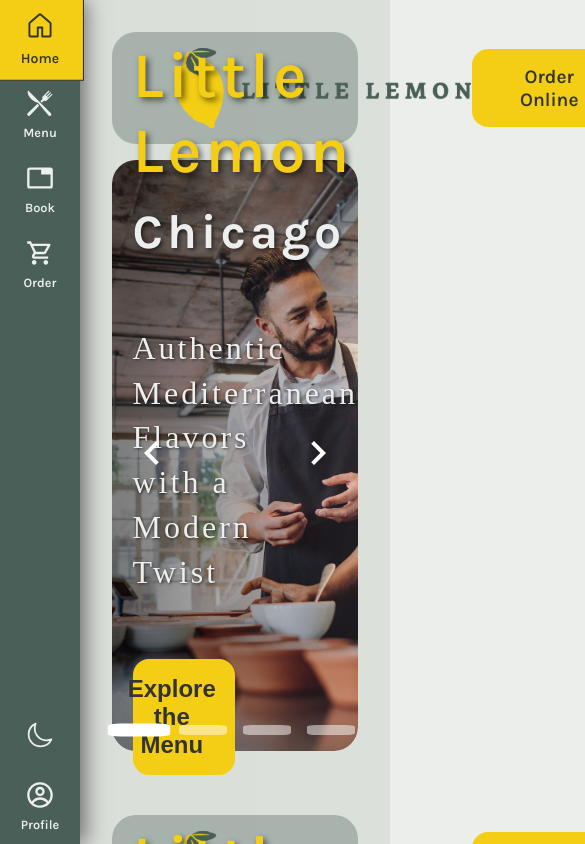
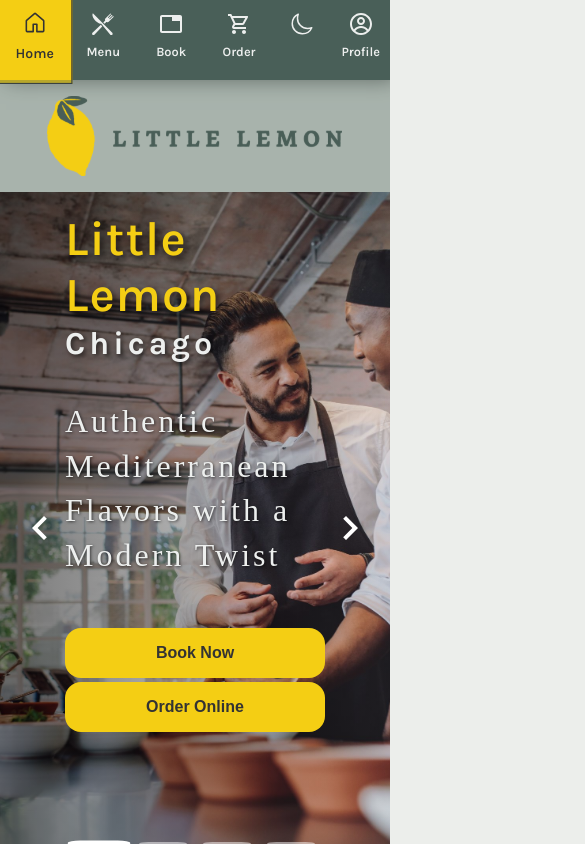
Before and after one commit to dluksa20/Little-lemon, a React (Vite) app: page / in a window 390 px wide. Shown: the top 844 px of the page, 585 px wide, since content can reach past the window. Built offline with nearby package versions, Linux system fonts and the light colour scheme; a web font is replaced by a local one.

Commit message:
mobile layout hero section

```diff
--- a/src/App.css
+++ b/src/App.css
@@ -4,15 +4,7 @@
 
 @media screen and (max-width: 768px) {
     .app {
-        margin-left: 80px;
+        margin-left: 0px;
     }
 
 }
-
-/* Media queries */
-@media screen and (min-width: 1920px) {
-    .app {
-        justify-self: center;
-    }
-
-}
--- a/src/components/hero/Hero.css
+++ b/src/components/hero/Hero.css
@@ -11,6 +11,7 @@
     --f-header: 'Karla', 'sans-serif';
     --f-text: 'Markazi Text', 'sans-serif';
     --f-bold: 600;
+    --f-sm: 1rem;
     --f-md: 2rem;
     --f-lg: 3rem;
     --f-xl: 4rem;
@@ -22,9 +23,6 @@ main {
     padding: 2rem;
     position: relative;
 }
-
-/* Hero.css */
-
 
 
 /* Hero top navigation */
@@ -58,7 +56,7 @@ main {
     padding: 1rem 3rem;
     background-color: var(--primary-color-2);
     color: var(--highlight-color-2);
-    font-size: 1.2rem;
+    font-size: var(--f-sm);
     font-family: var(--f-header);
     font-weight: var(--f-bold);
     border: none;
@@ -79,7 +77,7 @@ main {
 /* Hero slider */
 
   .hero-slider {
-    height: 70vh;
+    height: 80vh;
     width: 100%;
     position: relative;
 }
@@ -125,7 +123,7 @@ main {
     letter-spacing: 3px;
 }
 
-.explore-menu-button {
+.explore-menu-button, .hero-button-sm {
     background-color: var(--primary-color-2);
     color: var(--highlight-color-2);
     padding: 1rem 2rem;
@@ -140,6 +138,9 @@ main {
     cursor: pointer;
     gap: 1rem;
     transition: all 0.3s ease;
+  }
+  .hero-button-sm {
+    display: none;
   }
 
   .explore-menu-button:hover {
@@ -159,11 +160,57 @@ main {
     transform: translateX(5px); /* Arrow moves when button is hovered */
   }
 
+@media screen and (max-width: 1024px) {
+    .hero-logo-wrapper {
+        flex-wrap: wrap;
+        justify-content: center;
+        gap: 1rem;
+    }
+    .hero-buttons {
+        width: 100%;
+        display: flex;
+        justify-content: space-evenly;
+    }
+    .slider-content {
+        gap: .1rem;
+        grid-column: 3 / span 8;
+        grid-row: 2 / span 8;
+    }
 
-/* Media queries */
-@media screen and (min-width: 1920px) {
-    main {
-        width: 1920px;
+    .slider-content h1 {
+        font-size: var(--f-lg);
+        letter-spacing: 1px;
+    }
+    .slider-content h2 {
+        font-size: var(--f-md);
+    }
+    .slider-content p {
+        font-size: var(--f-md);
+    }
+    .explore-menu-button {
+        display: none;
+    }
+    .hero-button-sm {
+        font-size: var(--f-sm);
+        display: flex;
+        margin-bottom: .2rem;
     }
 
 }
+
+@media screen and (max-width: 768px) {
+    main {
+        padding: 0;
+
+    }
+    .hero-logo-wrapper {
+        border-radius: 0;
+        margin-bottom: 0;
+    }
+    .hero-slider {
+        border-radius: 0;
+    }
+    .hero-buttons {
+        display: none;
+    }
+}
--- a/src/components/hero/Hero.jsx
+++ b/src/components/hero/Hero.jsx
@@ -32,6 +32,12 @@ const Hero = () => {
           <button className='explore-menu-button'>
             Explore the Menu <FaArrowRight />
           </button>
+          <button className='hero-button-sm'>
+            Book Now
+          </button>
+          <button className='hero-button-sm'>
+            Order Online
+          </button>
         </div>
 
       </ImageSlider>
--- a/src/components/hero/ImageSlider.css
+++ b/src/components/hero/ImageSlider.css
@@ -9,7 +9,7 @@
     width: 100%;
     display: flex;
     overflow: hidden;
-    border-radius: 1.5rem;
+    /* border-radius: 1.5rem; */
     position: absolute;
 
 }
@@ -86,3 +86,27 @@
     width: 3rem;
     height: 3rem;
 }
+
+.slider-btn-left {
+    left: 0;
+    border-radius:1.5rem 0 0 1.5rem ;
+}
+.slider-btn-right {
+    right: 0;
+    border-radius: 0 1.5rem 1.5rem 0;
+}
+
+@media screen and (max-width: 768px) {
+    .slider-img {
+        border-radius: 0;
+    }
+    .slider-wrapper {
+        border-radius: 0;
+    }
+    .slider-overlay {
+        border-radius: 0;
+    }
+    .slider-btn-left, .slider-btn-right {
+        border-radius: 0;
+    }
+}
--- a/src/components/hero/ImageSlider.jsx
+++ b/src/components/hero/ImageSlider.jsx
@@ -1,4 +1,4 @@
-import React, { useState, useMemo, Children } from 'react';
+import React, { useState } from 'react';
 import './ImageSlider.css';
 import { MdChevronLeft, MdChevronRight } from 'react-icons/md';
 
@@ -17,11 +17,11 @@ const ImageSlider = ({ slides, children,style, className}) => {
     return (
         <div className={className} style={{...style}}>
             <div className="slider-wrapper">
-                {slides.map(slide => (
+                {slides.map((slide, index) => (
                     <img
-                        key={slide}
+                        key={index}
                         src={slide}
-                        alt={`slide-${slide}`}
+                        alt={`slide-${index}`}
                         className="slider-img"
                         loading='lazy'
                         style={{ translate: `${-100 * current}%` }}
@@ -35,16 +35,14 @@ const ImageSlider = ({ slides, children,style, className}) => {
             </div>
 
             <button
-                className="slider-btn"
+                className="slider-btn slider-btn-left"
                 onClick={prevSlide}
-                style={{ left: 0, borderRadius: '1.5rem 0 0 1.5rem' }}
             >
                 <MdChevronLeft />
             </button>
             <button
-                className="slider-btn"
+                className="slider-btn slider-btn-right"
                 onClick={nextSlide}
-                style={{ right: 0, borderRadius: '0 1.5rem 1.5rem 0' }}
             >
                 <MdChevronRight />
             </button>
@@ -52,6 +50,7 @@ const ImageSlider = ({ slides, children,style, className}) => {
             <div className='slider-dots'>
                 {slides.map((_, index) => (
                     <div
+                    key={index}
                     className={index === current ? 'active' : ''}
                     onClick={() => setCurrent(index)}></div>
                 ))}
--- a/src/components/navbar/Navbar.css
+++ b/src/components/navbar/Navbar.css
@@ -41,6 +41,7 @@ body {
     display: flex;
     flex-direction: column;
     align-items: center;
+    justify-content: center;
     text-decoration: none;
     font-family: var(--f-header);
     font-weight: var(--f-bold);
@@ -75,16 +76,30 @@ body {
 @media (max-width: 768px) {
     .nav-wrapper {
         width: 80px; /* Adjust the width for smaller screens */
+        height: 80px;
+        width: 100vw;
+        position: relative;
+        flex-direction: row;
+        justify-content: space-evenly;
     }
 
     .nav-links, .nav-icons {
-        gap: 1.5rem;
+        /* gap: 1.5rem; */
+        display: flex;
+        width: 70%;
+
+    }
+    .nav-icons {
+        width: 30%;
+
     }
 
     .nav-links a span, .nav-icons a span {
-        font-size: 0.8rem; /* Reduce font size on smaller screens */
+        font-size: 0.8rem;
+        height: 100%;
     }
     .nav-links a svg, .nav-icons a svg {
         font-size: 1.75rem;
+        height: 100%;
     }
 }
--- a/src/pages/Home.jsx
+++ b/src/pages/Home.jsx
@@ -5,7 +5,6 @@ const Home = () => {
   return (
     <>
       <Hero />
-      <Hero />
     </>
   )
 }
```
